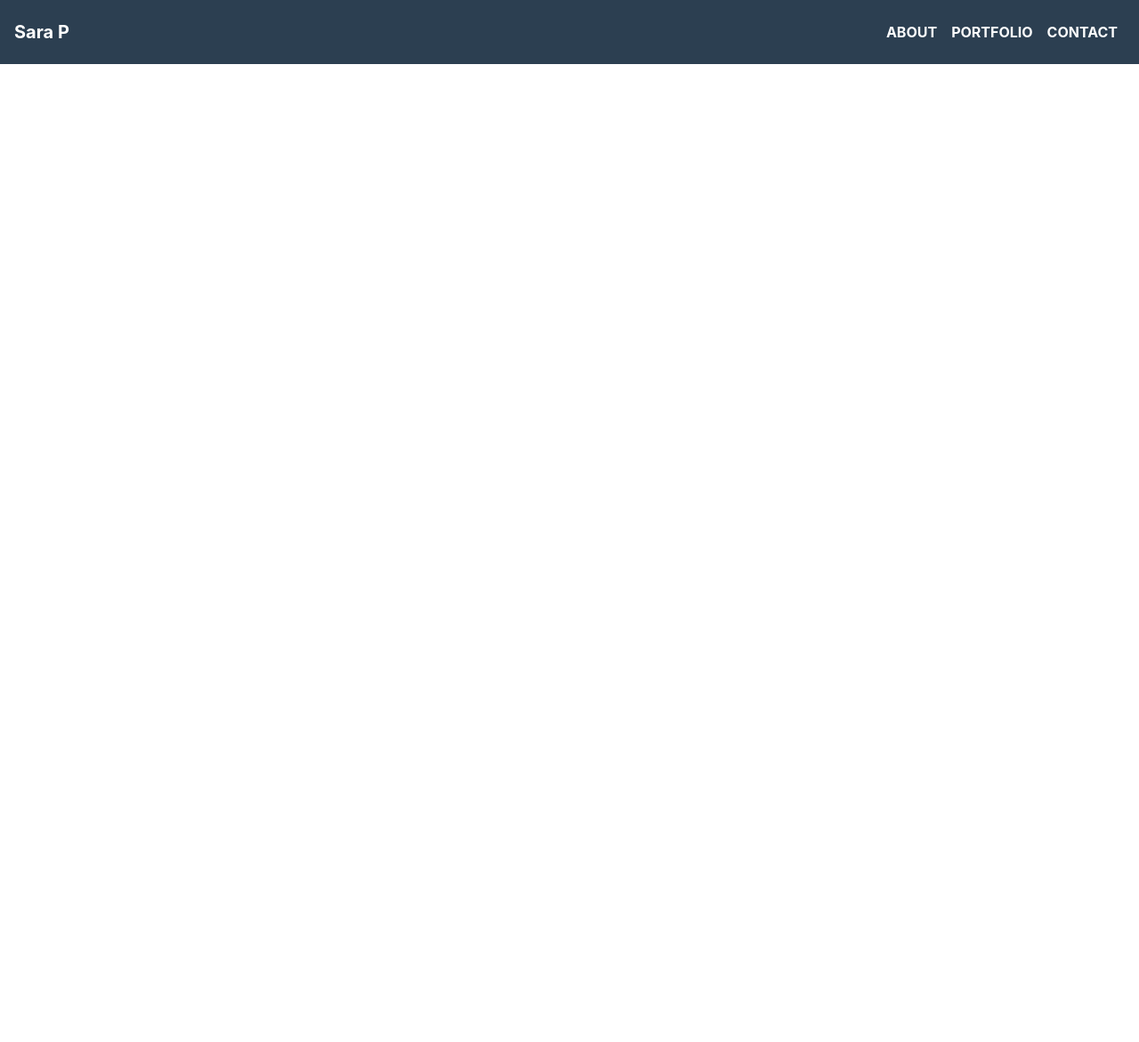
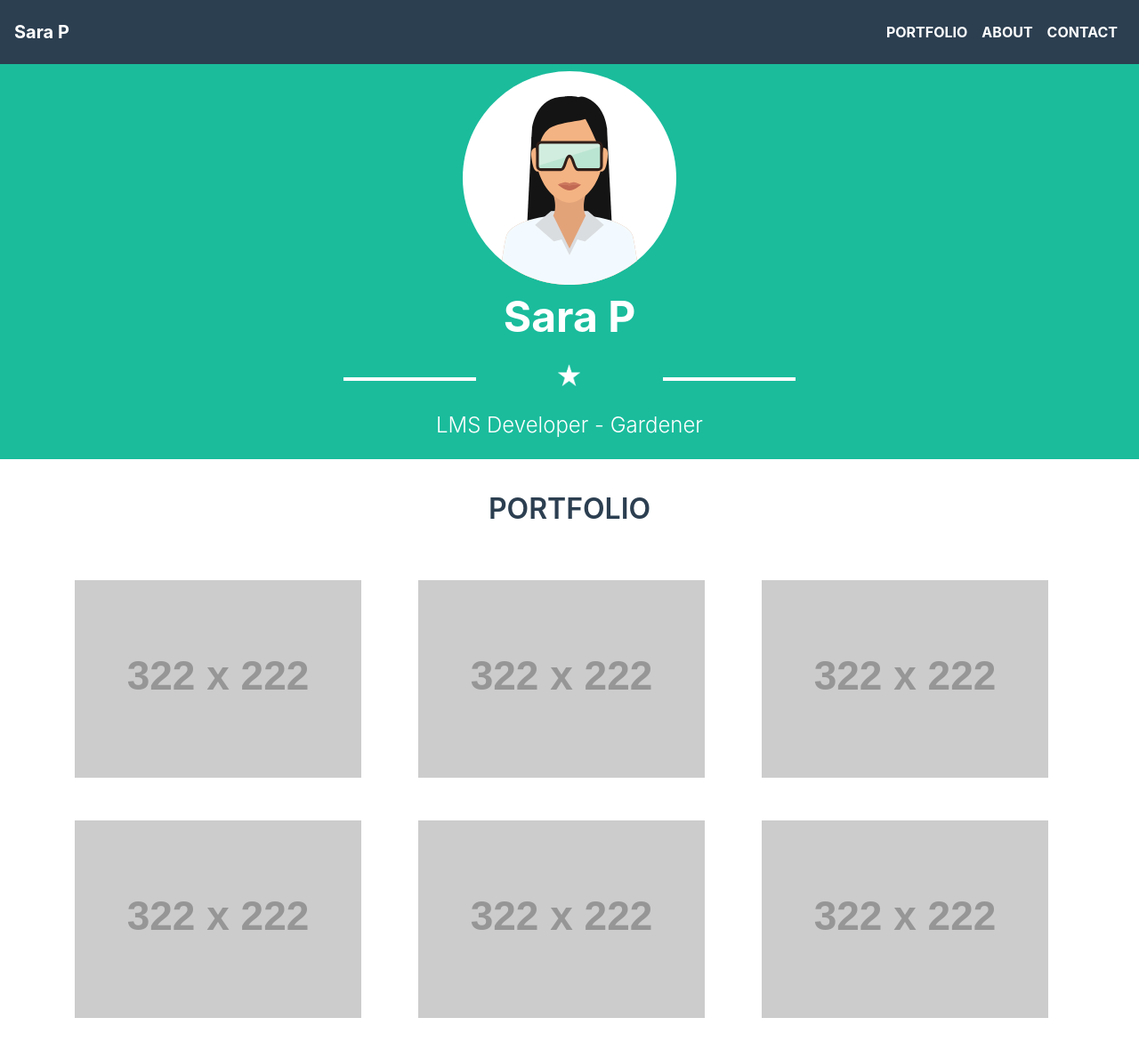
Before and after one commit to sarayujpai/portfolio, a plain HTML site: page index.html in a window 1280 px wide. Shown: the whole page at 89% size. Before the commit the page ends 800 px from the top, so only its background shows below. Drawn offline with nearby package versions, Linux system fonts and the light colour scheme; placeholder pictures from the web are drawn by us.

Commit message:
main header and portfolio section

```diff
--- a/index.html
+++ b/index.html
@@ -13,7 +13,7 @@
     <title>Airbnb</title>
   </head>
   <body>
-    <nav class="navbar navbar-expand-lg navbar-dark w-100">
+    <nav class="navbar fixed-top navbar-expand-lg navbar-dark w-100">
       <a class="navbar-brand" href="#">Sara P</a>
     <button class="navbar-toggler" type="button" data-toggle="collapse" data-target="#collapsibleNavbar">
         <span role="button"><i class="fa fa-bars" aria-hidden="true"></i></span>
@@ -21,10 +21,10 @@
     <div class="header_nav collapse navbar-collapse" id="collapsibleNavbar">
       <ul class="navbar-nav ml-lg-auto">
         <li class="nav-item">
-          <a class="nav-link" href="#about">ABOUT</a>
+          <a class="nav-link" href="#portfolio">PORTFOLIO</a>
         </li>
         <li class="nav-item">
-          <a class="nav-link" href="#portfolio">PORTFOLIO</a>
+          <a class="nav-link" href="#about">ABOUT</a>
         </li>
         <li class="nav-item">
           <a class="nav-link" href="#contact">CONTACT</a>
@@ -32,6 +32,49 @@
       </ul>
     </div>
   </nav>
+  <header class="w-100 p-5 mt-3">
+  <div class="container">
+     <div class="image text-center p-3">
+       <img src="images/avatar.svg" alt="my image" class="main-image" />
+       <p class="top-text">Sara P</p>
+       <div class="custom-divider-light d-flex">
+         <div class="col-3"></div>
+         <div class="divider-line col-2"><hr/></div><!--
+         --><div class="star col-2"><img src="images/star.png" alt="star" /></div><!--
+         --><div class="divider-line col-2"><hr /></div>
+         <div class="col-3"></div>
+       </div>
+       <p class="bottom-text p-3 mb-2">LMS Developer - Gardener</p>
+  <div>
+  </header>
+  <div class="container" id="portfolio">
+    <div class="text-center m-3 p-3 header">
+      PORTFOLIO
+    </div>
+
+    <div class="row mb-4">
+      <div class="col-md-6 col-lg-4 my-4">
+        <a href="#" class="p-2"><img src="https://via.placeholder.com/322X222"></a>
+      </div>
+      <div class="col-md-6 col-lg-4 my-4">
+         <a href="#" class="p-2"><img src="https://via.placeholder.com/322X222"></a>
+      </div>
+      <div class="col-md-6 col-lg-4 my-4">
+         <a href="#" class="p-2"><img src="https://via.placeholder.com/322X222"></a>
+      </div>
+      <div class="col-md-6 col-lg-4 my-4">
+        <a href="#" class="p-2"><img src="https://via.placeholder.com/322X222"></a>
+      </div>
+      <div class="col-md-6 col-lg-4 my-4">
+         <a href="#" class="p-2"><img src="https://via.placeholder.com/322X222"></a>
+      </div>
+      <div class="col-md-6 col-lg-4 my-4">
+         <a href="#" class="p-2"><img src="https://via.placeholder.com/322X222"></a>
+      </div>
+    </div>
+  </div>
+
+
 
     <!-- Optional JavaScript -->
     <!-- jQuery first, then Popper.js, then Bootstrap JS -->
--- a/styles.css
+++ b/styles.css
@@ -28,3 +28,56 @@ body {
 .navbar button.navbar-toggler {
   color: #fff !important;
 }
+header {
+  max-height: 500px;
+  background-color: #1abc9c!important;
+}
+.main-image {
+  width: 15rem;
+}
+.top-text {
+  font-size: 3rem;
+  font-weight: 700;
+  line-height: 1.5;
+  color: #fff;
+}
+.custom-divider-light  {
+ color: #fff !important;
+}
+.divider-line hr {
+   border: none;
+   height: 4px;
+   background: white;
+   vertical-align: center;
+   width: 100%;
+ }
+.custom-divider-light .star img {
+  width: 25px;
+  height: 25px;
+  vertical-align: center;
+}
+
+.bottom-text {
+  font-size: 1.5rem;
+  font-weight: 300;
+  color: #fff;
+}
+
+#portfolio .header {
+  color:#2C3F51 !important;
+  font-size: 2rem;
+  font-weight: 600;
+}
+
+#portfolio .row {
+    display: flex;
+    flex-wrap: wrap;
+    margin-right: -1.5rem;
+    margin-left: -1.5rem;
+}
+
+@media (min-width: 1200px)
+.container {
+    max-width: 1140px;
+  }
+}
```
Also changed, not shown: images/avatar.svg (added), images/star.png (added).
